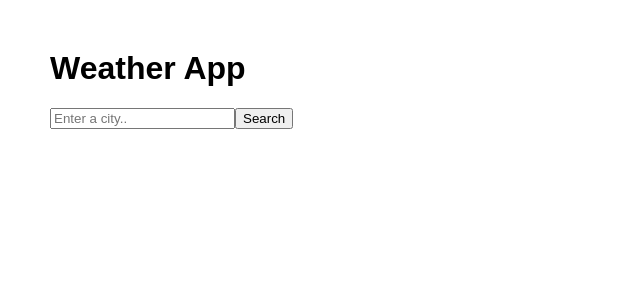
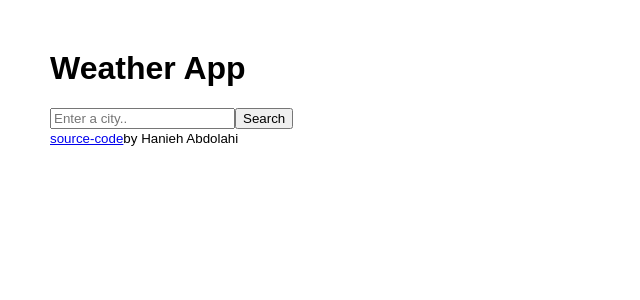
Before and after one commit to HaniehAbdolahi/weather_react_app1, a React (Create React App) app: page / in a window 1280 px wide. Shown: the top 300 px of the page, without its empty margins (0-640 px from the left). Built offline with nearby package versions, Linux system fonts and the light colour scheme.

Commit message:
add link source code to project

```diff
--- a/src/App.js
+++ b/src/App.js
@@ -1,6 +1,5 @@
 import React, { useState } from "react";
 import Weather from "./Weather";
-
 
 function App() {
   let [city, setCity] = useState("");
@@ -21,7 +20,14 @@ function App() {
         }}
       />
       <input type="submit" value="Search" />
-
+      <div>
+        <small>
+          <a href="https://github.com/HaniehAbdolahi/weather_react_app1">
+            source-code
+          </a>
+          by Hanieh Abdolahi
+        </small>
+      </div>
     </form>
   );
 }
```
